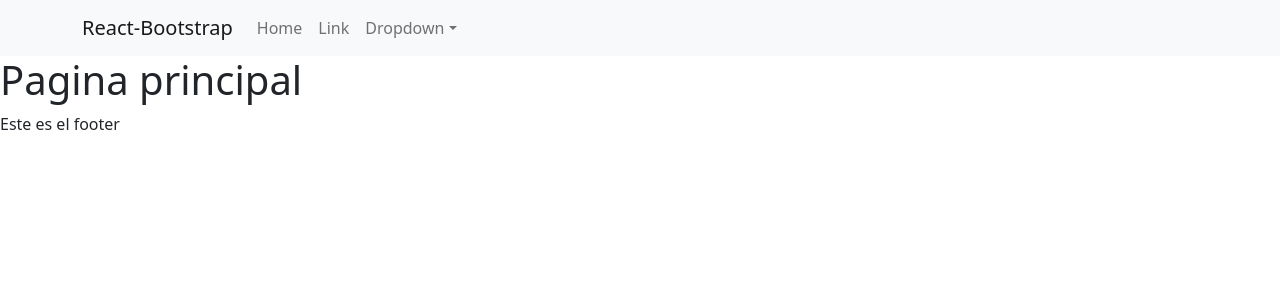
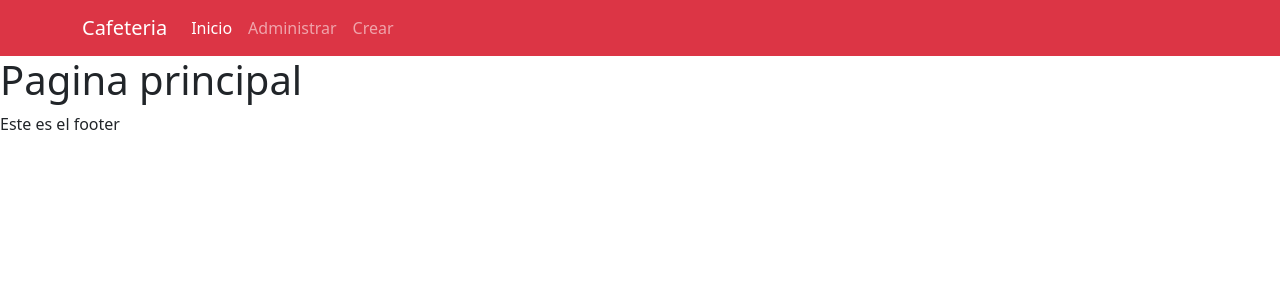
Before and after one commit to JuanMeni/cafeteria-frontend, a React (Create React App) app: page / in a window 1280 px wide. Shown: the top 300 px of the page. Built offline with nearby package versions, Linux system fonts and the light colour scheme.

Commit message:
se agrego las rutas al menu principal

```diff
--- a/src/components/common/Menu.jsx
+++ b/src/components/common/Menu.jsx
@@ -1,27 +1,18 @@
 import React from 'react';
-import {Navbar, Nav, NavDropdown, Container} from 'react-bootstrap';
+import {Navbar, Nav, Container} from 'react-bootstrap';
+import {Link, NavLink} from 'react-router-dom';
 
 const Menu = () => {
     return (
-        <Navbar bg="light" expand="lg">
+        <Navbar bg="danger" variant="dark" expand="lg">
         <Container>
-          <Navbar.Brand href="#home">React-Bootstrap</Navbar.Brand>
+          <Navbar.Brand as={Link} to='/'>Cafeteria</Navbar.Brand>
           <Navbar.Toggle aria-controls="basic-navbar-nav" />
           <Navbar.Collapse id="basic-navbar-nav">
             <Nav className="me-auto">
-              <Nav.Link href="#home">Home</Nav.Link>
-              <Nav.Link href="#link">Link</Nav.Link>
-              <NavDropdown title="Dropdown" id="basic-nav-dropdown">
-                <NavDropdown.Item href="#action/3.1">Action</NavDropdown.Item>
-                <NavDropdown.Item href="#action/3.2">
-                  Another action
-                </NavDropdown.Item>
-                <NavDropdown.Item href="#action/3.3">Something</NavDropdown.Item>
-                <NavDropdown.Divider />
-                <NavDropdown.Item href="#action/3.4">
-                  Separated link
-                </NavDropdown.Item>
-              </NavDropdown>
+                <NavLink end to='/' className='nav-item nav-link'>Inicio</NavLink>
+                <NavLink end to='/administrar' className='nav-item nav-link'>Administrar</NavLink>
+                <NavLink end to='/administrar/producto/crear' className='nav-item nav-link'>Crear</NavLink>
             </Nav>
           </Navbar.Collapse>
         </Container>
```
